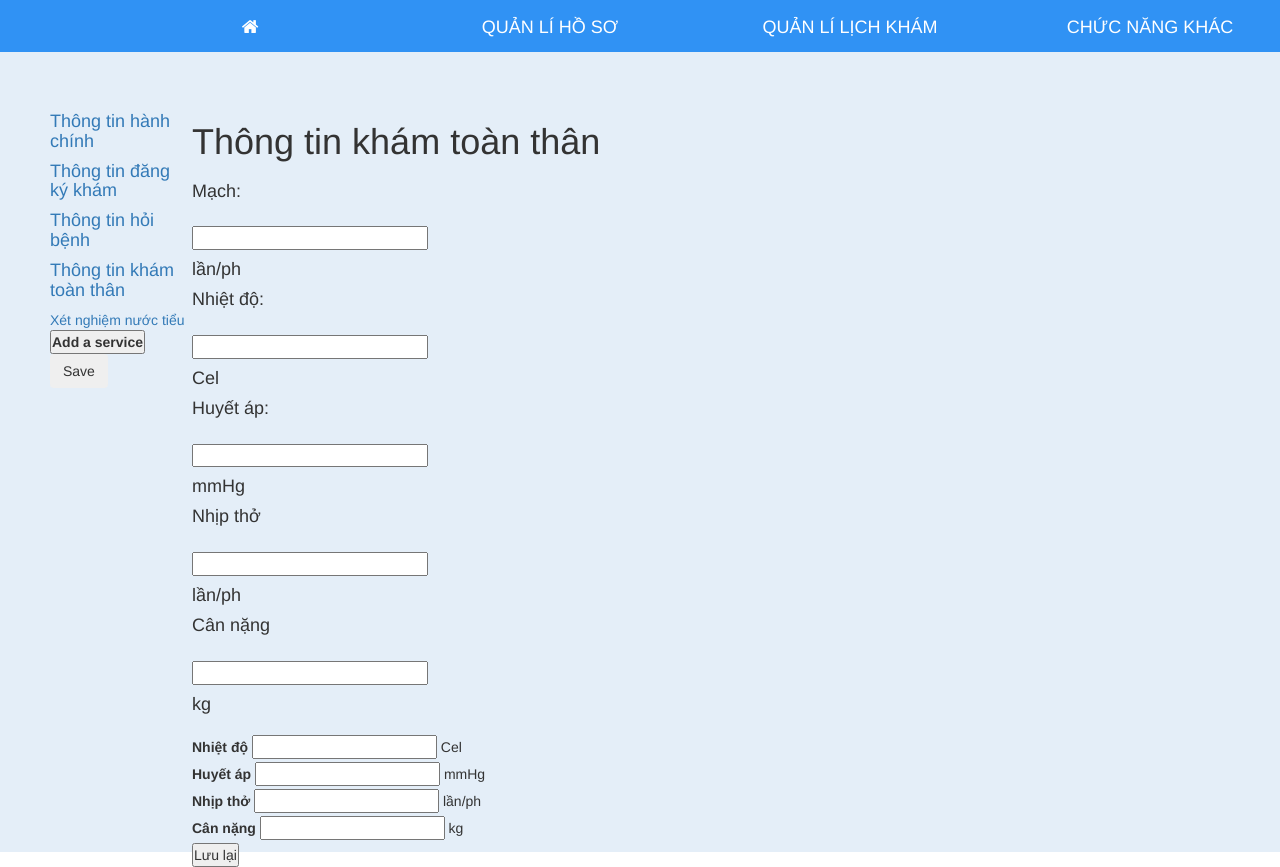
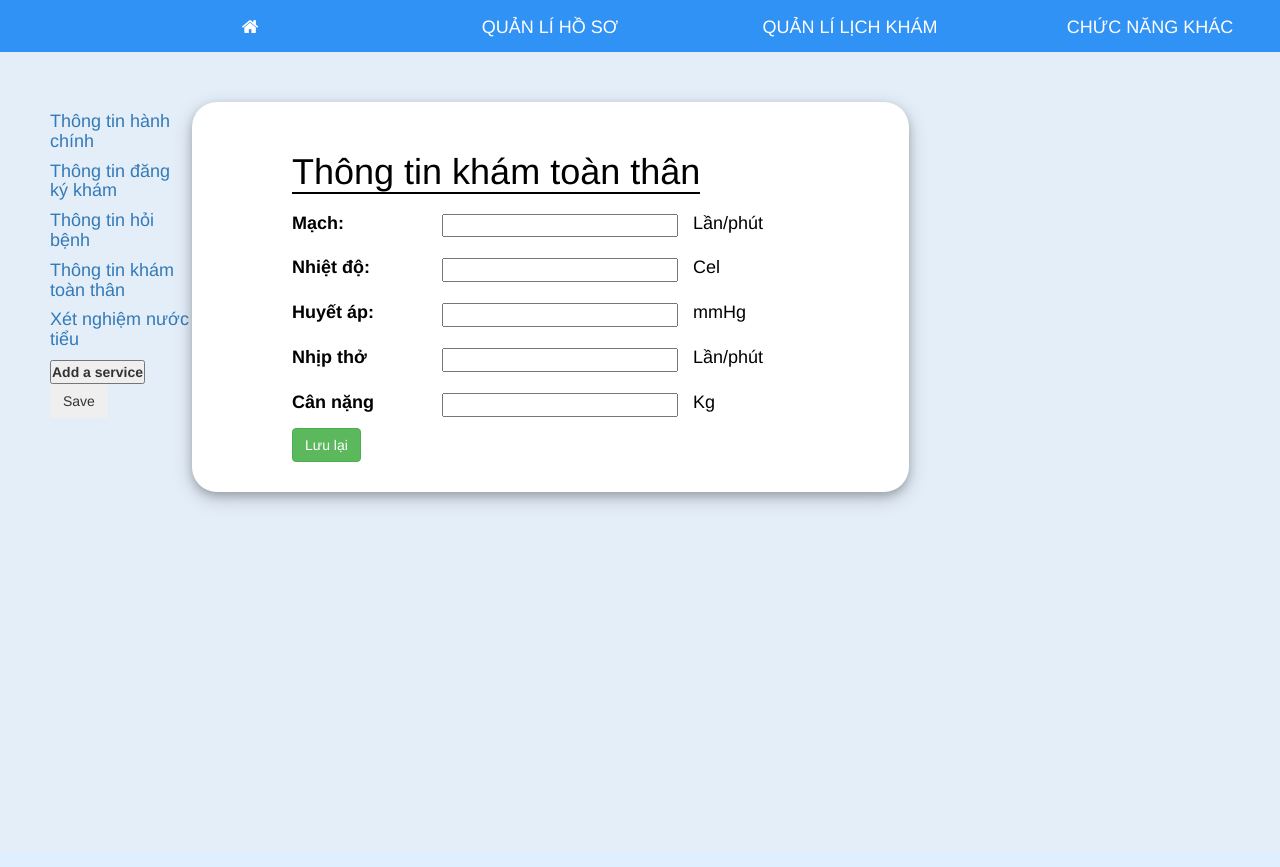
Before and after one commit to namnt2307/DCLV, a Django app: a page that uses templates/fhir/toanthan.html in a window 1280 px wide. Shown: the part 150-1017 px from the top of the page. After the commit the page ends 658 px from the top, so only its background shows below. Run offline with Django 3.2, Linux system fonts and the light colour scheme; data comes from the database, SQL or seed files in the repository; both versions use the stored data as it was after the commit; some libraries are stand-ins or nearby versions.

Commit message:
html, dockerfile

```diff
--- a/DCLV/settings.py
+++ b/DCLV/settings.py
@@ -26,7 +26,7 @@ SECRET_KEY = '=l)q1zfp79ct7hs9ui#-fd9tqwx1+6h@3$oj49m56b+98=5ocw'
 # SECURITY WARNING: don't run with debug turned on in production!
 DEBUG = True
 
-ALLOWED_HOSTS = ['93a7d5701b0f.ngrok.io', '127.0.0.1', 'localhost']
+ALLOWED_HOSTS = ['095be3a0373c.ngrok.io', '127.0.0.1', 'localhost']
 
 
 # Application definition
--- a/fhir/views.py
+++ b/fhir/views.py
@@ -695,7 +695,7 @@ class service(View):
             ObservationModel.objects.create(encounter_identifier=encounter_instance, service_identifier=service_identifier, observation_identifier=service_identifier +
                                             '_5', observation_name='Bạch cầu ái toan', observation_category=request.POST['service_category'], observation_valueunit='%')
             ObservationModel.objects.create(encounter_identifier=encounter_instance, service_identifier=service_identifier, observation_identifier=service_identifier +
-                                            '_6', observation_name='bạch cầu ái kiềm', observation_category=request.POST['service_category'], observation_valueunit='%')
+                                            '_6', observation_name='Bạch cầu ái kiềm', observation_category=request.POST['service_category'], observation_valueunit='%')
             ObservationModel.objects.create(encounter_identifier=encounter_instance, service_identifier=service_identifier, observation_identifier=service_identifier +
                                             '_7', observation_name='Số lượng hồng cầu trong một thể tích máu', observation_category=request.POST['service_category'], observation_valueunit='cells/cm3')
             ObservationModel.objects.create(encounter_identifier=encounter_instance, service_identifier=service_identifier, observation_identifier=service_identifier +
--- a/templates/fhir/hanhchinh.html
+++ b/templates/fhir/hanhchinh.html
@@ -7,7 +7,9 @@
     {%if services%}
         {%for service in services%}
             {%if service.service_code%}
-            <li><a href="{%url 'fhir:ketqua' group_name user_name data.Patient.identifier data.Encounter.identifier service.service_identifier%}">{{service.service_code}}</a></li>
+            <li>
+                <h4><a href="{%url 'fhir:ketqua' group_name user_name data.Patient.identifier data.Encounter.identifier service.service_identifier%}">{{service.service_code}}</a></h4>
+            </li>
             {%endif%}
         {%endfor%}
     {%endif%}
--- a/templates/fhir/toanthan.html
+++ b/templates/fhir/toanthan.html
@@ -7,66 +7,61 @@
     {%if services%}
         {%for service in services%}
             {%if service.service_code%}
-            <li><a href="{%url 'fhir:ketqua' group_name user_name data.Patient.identifier data.Encounter.identifier service.service_identifier%}">{{service.service_code}}</a></li>
+            <li>
+            <h4><a href="{%url 'fhir:ketqua' group_name user_name data.Patient.identifier data.Encounter.identifier service.service_identifier%}">{{service.service_code}}</a></h4>
+            </li>
             {%endif%}
         {%endfor%}
     {%endif%}
 {%endblock%}
 {%block function%}
+{% load static %}
+<link rel="stylesheet" href="{% static 'css/fhir/display.css' %}">
+<div class="display-box">
+    <div class="display-data">
+        <h1>Thông tin khám toàn thân</h1>
+        <div class="patient-data">
+            <div class="text-data">
                 {%if observations%}
                     {%for observation in observations%}
-        <div>
+                        <div class="patient">
                             <h4 class='title'>{{observation.observation_name}}:</h4>
                             <h4 class='value'> {{observation.observation_valuequantity}} {{observation.observation_valueunit}}</h4>
                         </div>
                     {%endfor%}
                     {%else%}
-        <h1>Thông tin khám toàn thân</h1>
                         <form action="" method="POST">
                             {%csrf_token%}
-        <div>
+                        <div class="patient">
                             <label for="1"><h4 class='title'>Mạch:</h4></label>
                             <h4 class='value'><input type="text" name="1" id="1"></h4>
-            <h4 style="display: inline;">lần/ph</h4>
+                            <h4 style="padding-left: 15px;">Lần/phút</h4>
                         </div>
-        <div>
+                        <div class="patient">
                             <label for="2"><h4 class='title'>Nhiệt độ:</h4></label>
                             <h4 class='value'><input type="text" name="2" id="2"></h4>
-            <h4 style="display: inline;">Cel</h4>
+                            <h4 style="padding-left: 15px;">Cel</h4>
                         </div>
-        <div>
+                        <div class="patient">
                             <label for="3"><h4 class='title'>Huyết áp:</h4></label>
                             <h4 class='value'><input type="text" name="3" id="3"></h4>
-            <h4 style="display: inline;">mmHg</h4>
+                            <h4 style="padding-left: 15px;">mmHg</h4>
                         </div>
-        <div>
+                        <div class="patient">
                             <label for="4"><h4 class='title'>Nhịp thở</h4></label>
                             <h4 class='value'><input type="text" name="4" id="4"></h4>
-            <h4 style="display: inline;">lần/ph</h4>
+                            <h4 style="padding-left: 15px;">Lần/phút</h4>
                         </div>
-        <div>
+                        <div class="patient">
                             <label for="5"><h4 class='title'>Cân nặng</h4></label>
                             <h4 class='value'><input type="text" name="5" id="5"></h4>
-            <h4 style="display: inline;">kg</h4>
+                            <h4 style="padding-left: 15px;">Kg</h4>
                         </div>
-            <br>
-            <label for="2">Nhiệt độ</label>
-            <input type="text" name="2" id="2">
-            <p style="display: inline;">Cel</p>
-            <br>
-            <label for="3">Huyết áp</label>
-            <input type="text" name="3" id="3">
-            <p style="display: inline;">mmHg</p>
-            <br>
-            <label for="4">Nhịp thở</label>
-            <input type="text" name="4" id="4">
-            <p style="display: inline;">lần/ph</p>
-            <br>
-            <label for="5">Cân nặng</label>
-            <input type="text" name="5" id="5">
-            <p style="display: inline;">kg</p>
-            <br>
-            <button type="submit">Lưu lại</button>
+                            <button type="submit" class="btn btn-success" >Lưu lại</button>
                         </form>
             {%endif%}
+    </div>
+    </div>
+    </div>
+    </div>
 {%endblock%}
```
Also changed, not shown: static/css/fhir/xetnghiem.css (+8 -2 lines), templates/fhir/dangky.html (+18 -13 lines), templates/fhir/hoibenh.html (+31 -9 lines), templates/fhir/xetnghiem.html (+7 -3 lines), db.sqlite3, 1 other file. Lines whose indentation alone changed are shown as unchanged.
